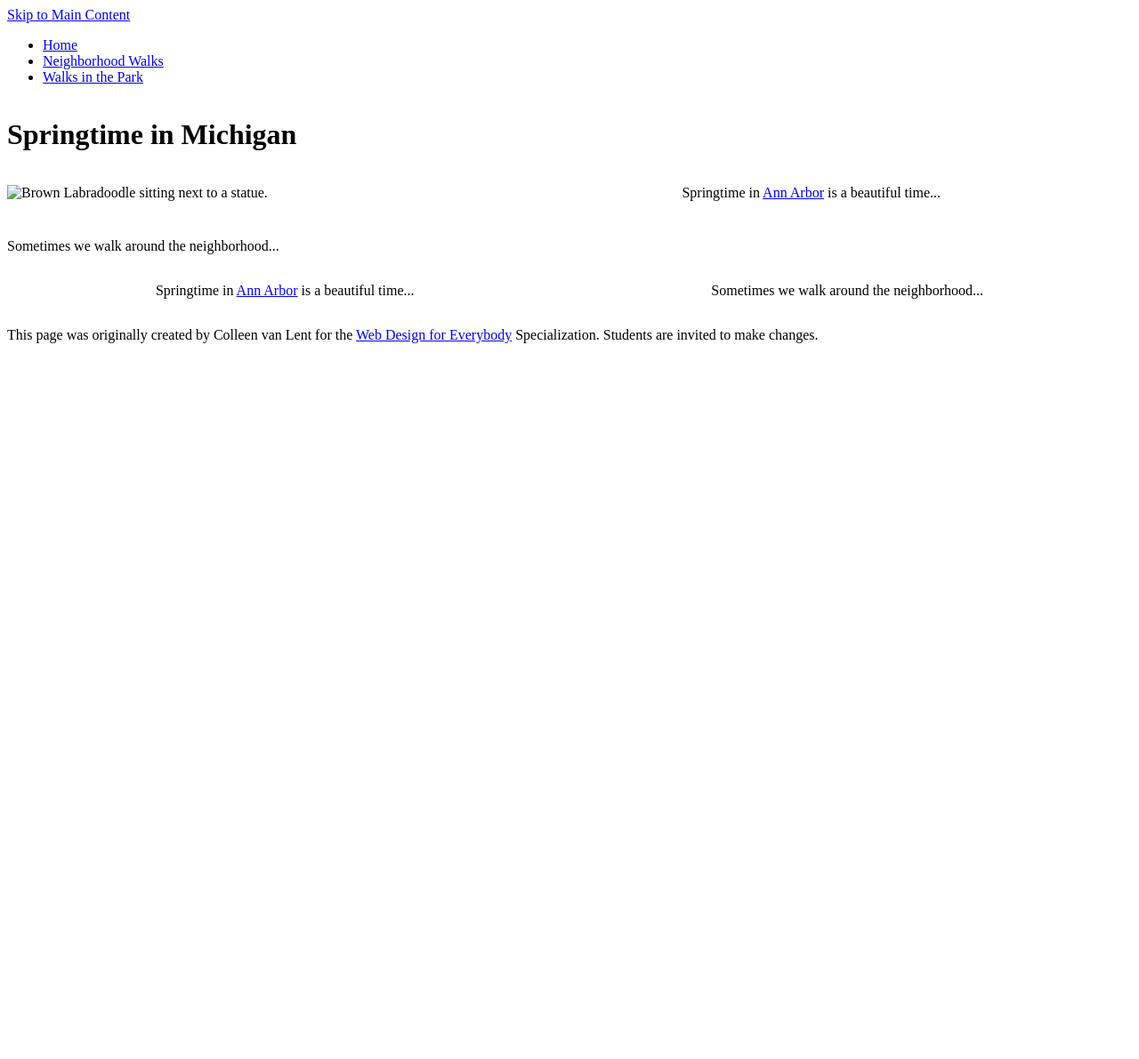
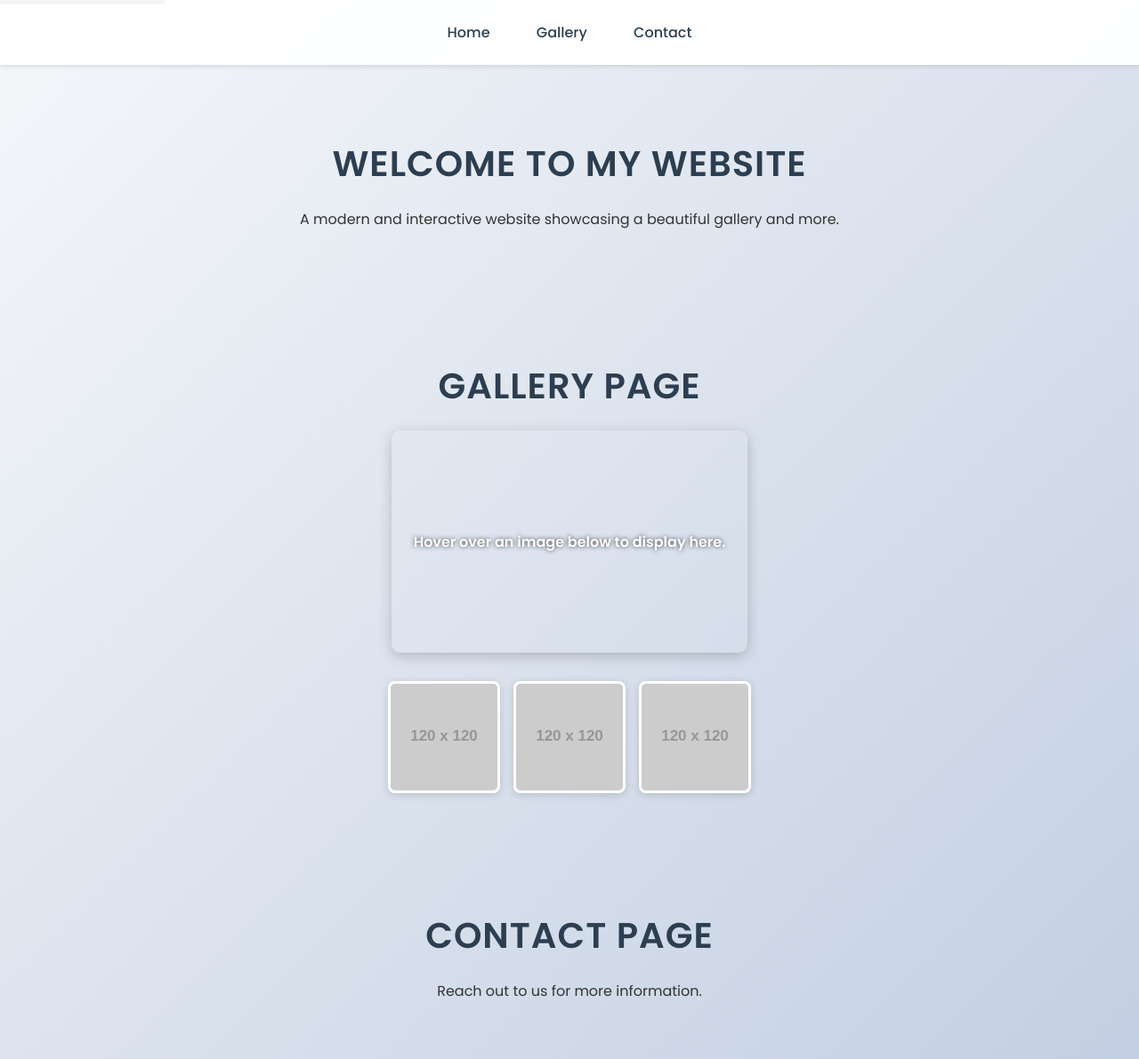
Before and after one commit to TuanND-Dragon/TuanND-D, a plain HTML site: page index.html in a window 1280 px wide. Shown: the whole page at 89% size. Before the commit the page ends 800 px from the top, so only its background shows below. Drawn offline with Linux system fonts and the light colour scheme; placeholder pictures from the web are drawn by us.

Commit message:
Add files via upload

```diff
--- a/index.html
+++ b/index.html
@@ -1,36 +1,205 @@
 <!DOCTYPE html>
 <html lang="en">
-<head>
-  <meta charset="utf-8">
-  <meta name="viewport" content="width=device-width">
-  <title>Springtime In Michigan</title>
-  <link rel="stylesheet" href="styles.css">
-</head>
-<body>
-  <a href="#main">Skip to Main Content</a>
-  <header>
+  <head>
+    <meta charset="UTF-8" />
+    <meta name="viewport" content="width=device-width, initial-scale=1.0" />
+    <title>My Website</title>
+    <style>
+      body {
+        font-family: "Poppins", sans-serif;
+        margin: 0;
+        padding: 0;
+        background: linear-gradient(135deg, #f5f7fa 0%, #c3cfe2 100%);
+        color: #333;
+      }
+      nav {
+        background: rgba(255, 255, 255, 0.95);
+        padding: 1.5em;
+        text-align: center;
+        box-shadow: 0 2px 5px rgba(0, 0, 0, 0.1);
+        position: sticky;
+        top: 0;
+        z-index: 100;
+      }
+      nav a {
+        margin: 0 1.5em;
+        text-decoration: none;
+        color: #2c3e50;
+        font-weight: 500;
+        transition: color 0.3s ease;
+      }
+      nav a:hover {
+        color: #3498db;
+      }
+      .skip-link {
+        position: absolute;
+        top: -40px;
+        left: 0;
+        background: #2c3e50;
+        color: #fff;
+        padding: 10px;
+        z-index: 100;
+        transition: top 0.3s ease;
+      }
+      .skip-link:focus {
+        top: 0;
+      }
+      section {
+        padding: 3em 2em;
+        max-width: 1200px;
+        margin: 0 auto;
+        text-align: center;
+      }
+      h1 {
+        color: #2c3e50;
+        font-size: 2.5em;
+        margin-bottom: 0.5em;
+        text-transform: uppercase;
+        letter-spacing: 1px;
+      }
+      #image {
+        width: 400px;
+        height: 250px;
+        background-image: url("");
+        background-size: cover;
+        background-position: center;
+        margin: 0 auto;
+        display: flex;
+        align-items: center;
+        justify-content: center;
+        color: #fff;
+        font-weight: 600;
+        text-shadow: 0 0 5px rgba(0, 0, 0, 0.7);
+        border-radius: 10px;
+        box-shadow: 0 4px 15px rgba(0, 0, 0, 0.2);
+        transition: background-image 0.3s ease, transform 0.3s ease;
+      }
+      #image:hover {
+        transform: scale(1.02);
+      }
+      .gallery-images {
+        display: flex;
+        justify-content: center;
+        gap: 15px;
+        margin-top: 2em;
+        flex-wrap: wrap;
+      }
+      .gallery-images img {
+        width: 120px;
+        height: 120px;
+        object-fit: cover;
+        cursor: pointer;
+        border-radius: 8px;
+        border: 3px solid #fff;
+        box-shadow: 0 2px 10px rgba(0, 0, 0, 0.15);
+        transition: transform 0.3s ease, border-color 0.3s ease;
+      }
+      .gallery-images img:hover {
+        border-color: #3498db;
+        transform: scale(1.1);
+      }
+      @media (max-width: 768px) {
+        h1 {
+          font-size: 2em;
+        }
+        #image {
+          width: 100%;
+          max-width: 300px;
+          height: 200px;
+        }
+        .gallery-images img {
+          width: 100px;
+          height: 100px;
+        }
+      }
+    </style>
+    <link
+      href="https://fonts.googleapis.com/css2?family=Poppins:wght@400;500;600&display=swap"
+      rel="stylesheet"
+    />
+  </head>
+  <body>
+    <a href="#main-content" class="skip-link">Skip to Main Content</a>
+
     <nav>
-      <ul>
-        <li><a href="index.html">Home</a></li>
-        <li><a href="neighborhood.html">Neighborhood Walks</a></li>
-        <li><a href="parks.html">Walks in the Park</a></li>
-      </ul>
+      <a href="#home">Home</a>
+      <a href="#gallery">Gallery</a>
+      <a href="#contact">Contact</a>
     </nav>
-    <h1>Springtime in Michigan</h1>
-  </header>
-  <main id="main">
-    <div class="grid">
-      <img src="images/BaconGallupPark.jpg" alt="Brown Labradoodle sitting next to a statue.">
-      <p>Springtime in <a href="https://www.michigan.org/city/ann-arbor">Ann Arbor</a> is a beautiful time...</p>
-      <p>Sometimes we walk around the neighborhood...</p>
-    </div>
-    <div class="flex">
-      <p>Springtime in <a href="https://www.michigan.org/city/ann-arbor">Ann Arbor</a> is a beautiful time...</p>
-      <p>Sometimes we walk around the neighborhood...</p>
-    </div>
-  </main>
-  <footer>
-    <p>This page was originally created by Colleen van Lent for the <a href="https://www.coursera.org/specializations/web-design"> Web Design for Everybody</a> Specialization. Students are invited to make changes.</p>
-  </footer>
-</body>
+
+    <section id="home">
+      <h1 id="main-content">Welcome to My Website</h1>
+      <p>
+        A modern and interactive website showcasing a beautiful gallery and
+        more.
+      </p>
+    </section>
+
+    <section id="gallery">
+      <h1>Gallery Page</h1>
+      <div id="image">Hover over an image below to display here.</div>
+      <div class="gallery-images">
+        <img
+          src="https://via.placeholder.com/120?text=Image1"
+          alt="Image 1 Description"
+          class="preview"
+        />
+        <img
+          src="https://via.placeholder.com/120?text=Image2"
+          alt="Image 2 Description"
+          class="preview"
+        />
+        <img
+          src="https://via.placeholder.com/120?text=Image3"
+          alt="Image 3 Description"
+          class="preview"
+        />
+      </div>
+    </section>
+
+    <section id="contact">
+      <h1>Contact Page</h1>
+      <p>Reach out to us for more information.</p>
+    </section>
+
+    <script>
+      /* Function to update the preview area when hovering over an image */
+      function upDate(previewPic) {
+        console.log("Mouseover event triggered"); // Check if event is firing
+        console.log("Alt text:", previewPic.alt); // Log alt text
+        console.log("Source:", previewPic.src); // Log image source
+
+        // Get the element with id="image"
+        const imageDiv = document.getElementById("image");
+
+        // Update the text of the div to the alt text of the hovered image
+        imageDiv.textContent = previewPic.alt;
+
+        // Update the background image of the div to the hovered image's source
+        imageDiv.style.backgroundImage = `url('${previewPic.src}')`;
+      }
+
+      /* Function to reset the preview area when mouse leaves */
+      function undo() {
+        console.log("Mouseout event triggered"); // Check if event is firing
+
+        // Get the element with id="image"
+        const imageDiv = document.getElementById("image");
+
+        // Reset the background image to empty
+        imageDiv.style.backgroundImage = "url('')";
+
+        // Reset the text to the original
+        imageDiv.textContent = "Hover over an image below to display here.";
+      }
+
+      // Add event listeners to all images with class="preview"
+      document.querySelectorAll(".preview").forEach((img) => {
+        img.addEventListener("mouseover", function () {
+          upDate(this);
+        });
+        img.addEventListener("mouseout", undo);
+      });
+    </script>
+  </body>
 </html>
```
